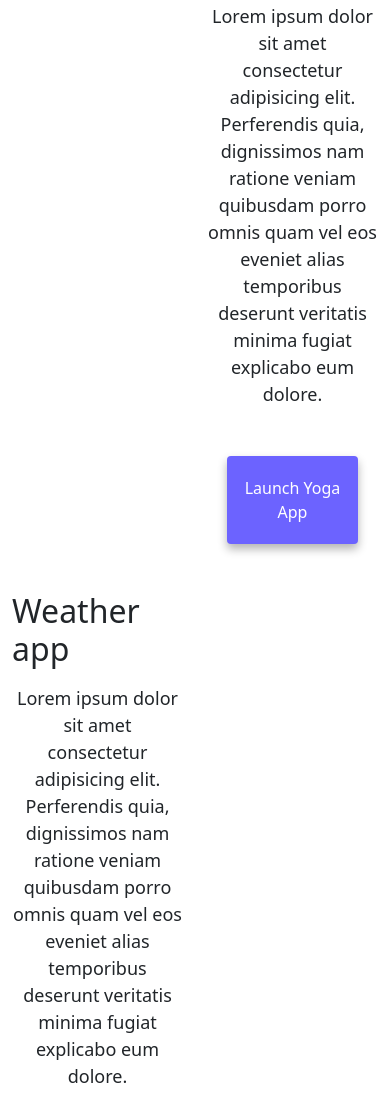
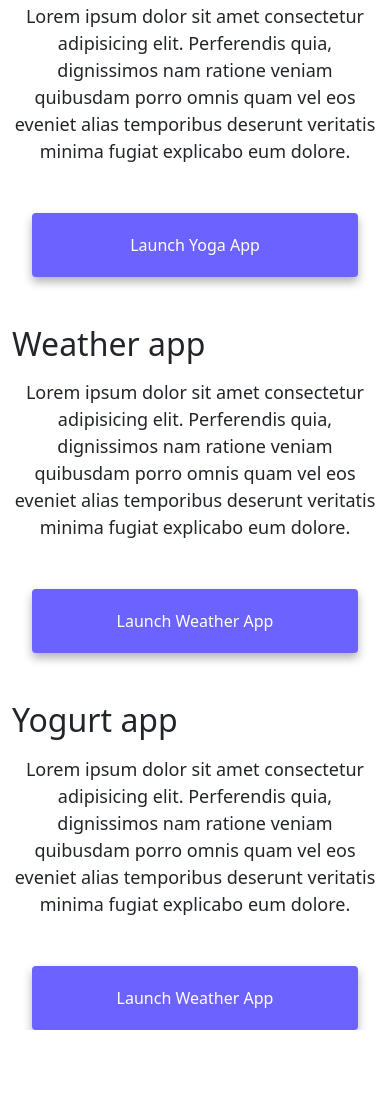
Before and after one commit to anacris16/advanced-tools-homework-challenge, a website: page index.html in a window 390 px wide. Shown: the part 672-1765 px from the top of the page. After the commit the page ends 1702 px from the top, so only its background shows below. Drawn offline with nearby package versions, Linux system fonts and the light colour scheme.

Commit message:
html fix

```diff
--- a/index.html
+++ b/index.html
@@ -70,7 +70,7 @@
             class="img-fluid rounded d-none d-sm-block"
           />
         </div>
-        <div class="col-6">
+        <div class="col-sm-6">
           <h2 class="mb-3">Yoga app</h2>
           <p>
             Lorem ipsum dolor sit amet consectetur adipisicing elit. Perferendis
@@ -84,7 +84,7 @@
         </div>
       </div>
       <div class="row mt-5">
-        <div class="col-6">
+        <div class="col-sm-6">
           <h2 class="mb-3">Weather app</h2>
           <p>
             Lorem ipsum dolor sit amet consectetur adipisicing elit. Perferendis
@@ -96,7 +96,7 @@
             <a href="#" class="primary-link project-link">Launch Weather App</a>
           </div>
         </div>
-        <div class="col-6">
+        <div class="col-sm-6">
           <img
             src="images/weather.png"
             alt="Weather Project"
@@ -105,14 +105,14 @@
         </div>
       </div>
       <div class="row mt-5">
-        <div class="col-6">
+        <div class="col-sm-6">
           <img
             src="images/yogurt.png"
             alt="Yogurt Project"
             class="img-fluid rounded d-none d-sm-block"
           />
         </div>
-        <div class="col-6">
+        <div class="col-sm-6">
           <h2 class="mb-3">Yogurt app</h2>
           <p>
             Lorem ipsum dolor sit amet consectetur adipisicing elit. Perferendis
```
